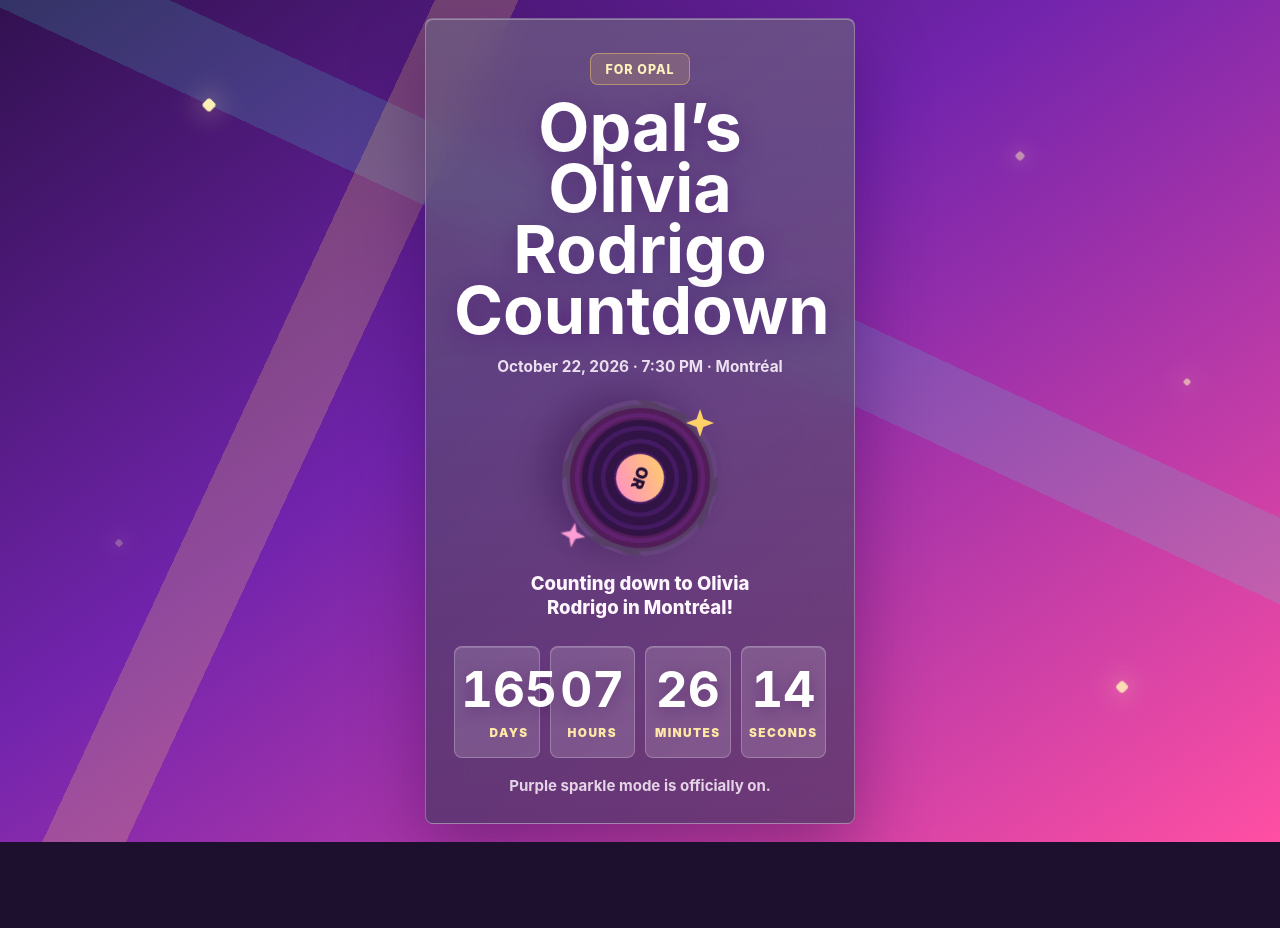
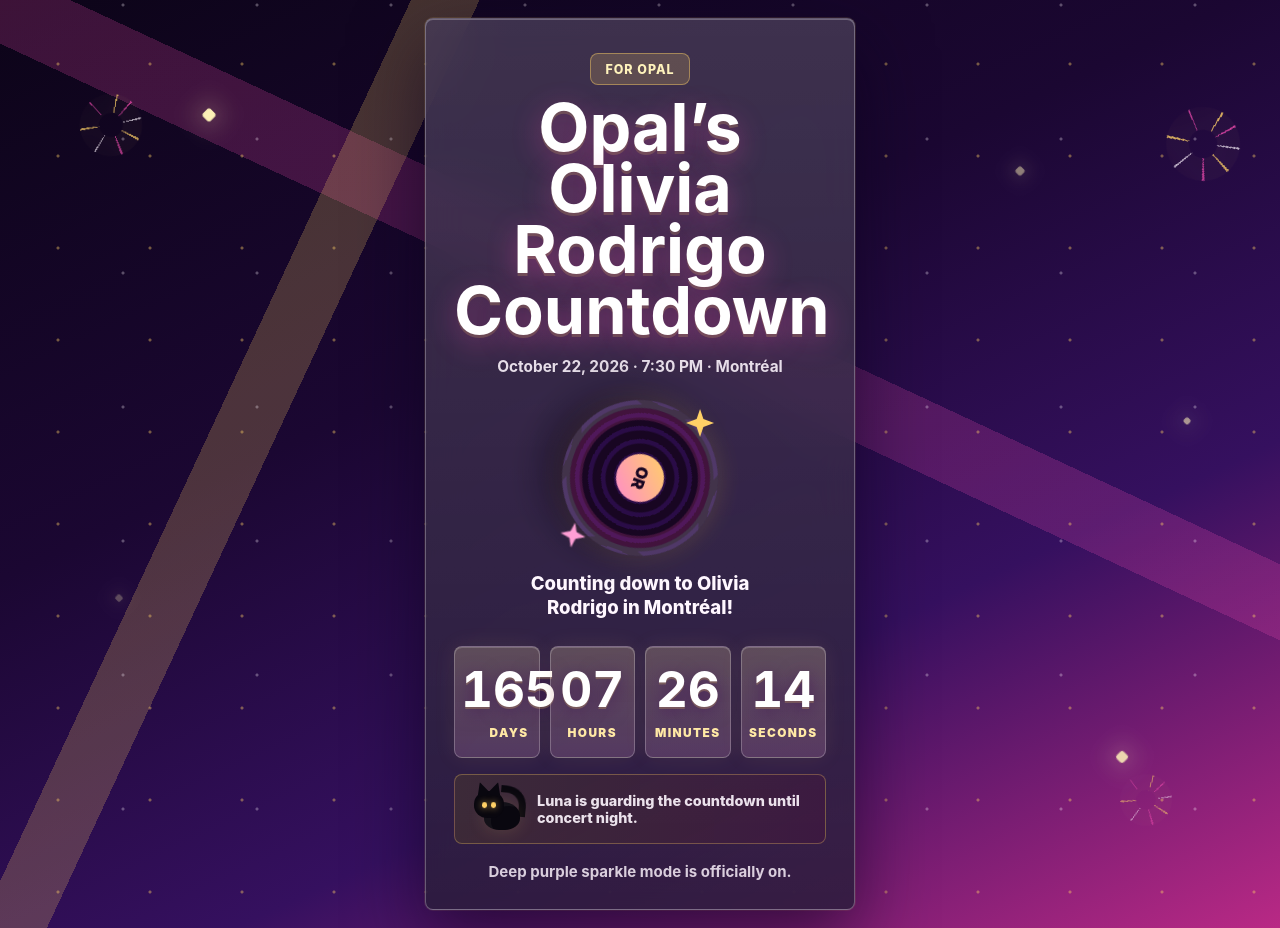
Before and after one commit to jason-weale/opals-olivia-countdown, a React (Vite) app: page / in a window 1280 px wide. Before the commit the page ends 842 px from the top, so only its background shows below. Built offline with nearby package versions, Linux system fonts and the light colour scheme.

Commit message:
Add Luna cat fireworks theme

```diff
--- a/src/App.tsx
+++ b/src/App.tsx
@@ -69,6 +69,12 @@ function App() {
 
   return (
     <main className="app-shell" aria-labelledby="app-title">
+      <div className="fireworks" aria-hidden="true">
+        <span className="firework firework-one" />
+        <span className="firework firework-two" />
+        <span className="firework firework-three" />
+      </div>
+
       <div className="sparkle-field" aria-hidden="true">
         <span />
         <span />
@@ -102,7 +108,21 @@ function App() {
           ))}
         </div>
 
-        <p className="footer-note">Purple sparkle mode is officially on.</p>
+        <div className="luna-scene" aria-label="Luna the black cat is guarding the countdown">
+          <div className="cat-luna" aria-hidden="true">
+            <div className="cat-tail" />
+            <div className="cat-body" />
+            <div className="cat-head">
+              <span className="cat-ear left-ear" />
+              <span className="cat-ear right-ear" />
+              <span className="cat-eye left-eye" />
+              <span className="cat-eye right-eye" />
+            </div>
+          </div>
+          <p>Luna is guarding the countdown until concert night.</p>
+        </div>
+
+        <p className="footer-note">Deep purple sparkle mode is officially on.</p>
       </section>
     </main>
   );
--- a/src/index.css
+++ b/src/index.css
@@ -1,15 +1,17 @@
 :root {
   color: #fff7ff;
-  background: #1d102f;
+  background: #10051f;
   font-family:
     Inter, ui-sans-serif, system-ui, -apple-system, BlinkMacSystemFont, "Segoe UI", sans-serif;
   font-synthesis: none;
   text-rendering: optimizeLegibility;
   -webkit-font-smoothing: antialiased;
-  --violet: #7d2cff;
+  --violet: #8b3dff;
+  --deep-violet: #170529;
   --pink: #ff4fb8;
   --gold: #ffd166;
-  --ink: #241036;
+  --ink: #180622;
+  --luna: #09070f;
 }
 
 * {
@@ -18,7 +20,7 @@
 
 html {
   min-height: 100%;
-  background: #1d102f;
+  background: #10051f;
 }
 
 body {
@@ -43,9 +45,84 @@ select {
   overflow: hidden;
   padding: max(18px, env(safe-area-inset-top)) 16px max(18px, env(safe-area-inset-bottom));
   background:
-    linear-gradient(115deg, transparent 0 26%, rgba(255, 209, 102, 0.22) 26% 31%, transparent 31% 100%),
-    linear-gradient(25deg, transparent 0 58%, rgba(66, 230, 215, 0.16) 58% 64%, transparent 64% 100%),
-    linear-gradient(145deg, #311150 0%, #7224ad 42%, #ff4fa3 100%);
+    linear-gradient(115deg, transparent 0 24%, rgba(255, 209, 102, 0.22) 24% 28%, transparent 28% 100%),
+    linear-gradient(25deg, transparent 0 58%, rgba(255, 79, 184, 0.2) 58% 63%, transparent 63% 100%),
+    linear-gradient(155deg, #0c0418 0%, #1b0732 38%, #35105f 68%, #b92985 100%);
+}
+
+.app-shell::before {
+  position: absolute;
+  inset: 0;
+  background-image:
+    radial-gradient(circle, rgba(255, 209, 102, 0.75) 0 1px, transparent 2px),
+    radial-gradient(circle, rgba(255, 246, 255, 0.55) 0 1px, transparent 2px);
+  background-position:
+    12px 18px,
+    56px 72px;
+  background-size:
+    92px 92px,
+    134px 134px;
+  content: "";
+  opacity: 0.55;
+  pointer-events: none;
+}
+
+.fireworks {
+  position: absolute;
+  inset: 0;
+  pointer-events: none;
+}
+
+.firework {
+  position: absolute;
+  width: 7.5rem;
+  aspect-ratio: 1;
+  border-radius: 999px;
+  opacity: 0.76;
+  background:
+    radial-gradient(circle, #fff6c7 0 3px, transparent 4px),
+    conic-gradient(
+      from 0deg,
+      transparent 0 7deg,
+      rgba(255, 209, 102, 0.95) 7deg 10deg,
+      transparent 10deg 36deg,
+      rgba(255, 79, 184, 0.88) 36deg 39deg,
+      transparent 39deg 72deg,
+      rgba(255, 246, 255, 0.82) 72deg 75deg,
+      transparent 75deg 112deg,
+      rgba(255, 209, 102, 0.9) 112deg 116deg,
+      transparent 116deg 154deg,
+      rgba(255, 79, 184, 0.78) 154deg 158deg,
+      transparent 158deg 206deg,
+      rgba(255, 246, 255, 0.86) 206deg 209deg,
+      transparent 209deg 256deg,
+      rgba(255, 209, 102, 0.92) 256deg 260deg,
+      transparent 260deg 312deg,
+      rgba(255, 79, 184, 0.82) 312deg 315deg,
+      transparent 315deg 360deg
+    );
+  filter: drop-shadow(0 0 14px rgba(255, 209, 102, 0.42));
+  mask-image: radial-gradient(circle, transparent 0 18%, black 19% 47%, transparent 48%);
+  animation: firework-pop 4.8s ease-in-out infinite;
+}
+
+.firework-one {
+  top: 7%;
+  left: 4%;
+}
+
+.firework-two {
+  top: 10%;
+  right: 2%;
+  width: 6.4rem;
+  animation-delay: -1.7s;
+}
+
+.firework-three {
+  right: 7%;
+  bottom: 9%;
+  width: 5.6rem;
+  animation-delay: -3.2s;
 }
 
 .sparkle-field {
@@ -114,11 +191,12 @@ select {
   border-radius: 8px;
   padding: 28px 18px 22px;
   background:
-    linear-gradient(180deg, rgba(255, 255, 255, 0.24), rgba(255, 255, 255, 0.11)),
-    rgba(39, 17, 70, 0.68);
+    linear-gradient(180deg, rgba(255, 255, 255, 0.18), rgba(255, 255, 255, 0.08)),
+    rgba(20, 6, 40, 0.82);
   box-shadow:
-    0 28px 72px rgba(35, 6, 64, 0.38),
-    inset 0 1px 0 rgba(255, 255, 255, 0.3);
+    0 28px 72px rgba(10, 2, 26, 0.58),
+    0 0 0 1px rgba(255, 209, 102, 0.12),
+    inset 0 1px 0 rgba(255, 255, 255, 0.26);
   text-align: center;
   backdrop-filter: blur(20px);
 }
@@ -143,7 +221,7 @@ select {
   border: 1px solid rgba(255, 209, 102, 0.44);
   border-radius: 8px;
   padding: 6px 14px;
-  background: rgba(255, 209, 102, 0.16);
+  background: rgba(255, 209, 102, 0.18);
   color: #fff3bc;
   font-size: 0.78rem;
   font-weight: 800;
@@ -159,7 +237,9 @@ h1 {
   line-height: 0.92;
   letter-spacing: 0;
   text-wrap: balance;
-  text-shadow: 0 5px 24px rgba(65, 0, 105, 0.45);
+  text-shadow:
+    0 3px 0 rgba(255, 209, 102, 0.18),
+    0 8px 28px rgba(255, 79, 184, 0.38);
 }
 
 .event-line {
@@ -185,10 +265,11 @@ h1 {
   border-radius: 999px;
   background:
     radial-gradient(circle, #ffd166 0 13%, transparent 14%),
-    repeating-radial-gradient(circle, #321345 0 8px, #441a63 9px 13px);
+    repeating-radial-gradient(circle, #180622 0 8px, #2a0c47 9px 13px);
   box-shadow:
-    0 18px 38px rgba(37, 4, 61, 0.35),
-    inset 0 0 0 12px rgba(255, 79, 184, 0.15);
+    0 18px 38px rgba(7, 2, 18, 0.5),
+    0 0 26px rgba(255, 209, 102, 0.2),
+    inset 0 0 0 12px rgba(255, 79, 184, 0.18);
   animation: spin 18s linear infinite;
 }
 
@@ -250,8 +331,12 @@ h1 {
   border: 1px solid rgba(255, 255, 255, 0.24);
   border-radius: 8px;
   padding: 12px 6px;
-  background: rgba(255, 255, 255, 0.15);
-  box-shadow: inset 0 1px 0 rgba(255, 255, 255, 0.18);
+  background:
+    linear-gradient(180deg, rgba(255, 209, 102, 0.13), rgba(255, 79, 184, 0.08)),
+    rgba(255, 255, 255, 0.11);
+  box-shadow:
+    0 0 22px rgba(255, 209, 102, 0.08),
+    inset 0 1px 0 rgba(255, 255, 255, 0.18);
 }
 
 .time-tile strong {
@@ -260,7 +345,9 @@ h1 {
   line-height: 1;
   font-variant-numeric: tabular-nums;
   letter-spacing: 0;
-  text-shadow: 0 4px 18px rgba(58, 0, 83, 0.38);
+  text-shadow:
+    0 2px 0 rgba(255, 209, 102, 0.22),
+    0 4px 18px rgba(58, 0, 83, 0.5);
 }
 
 .time-tile span {
@@ -278,9 +365,131 @@ h1 {
   font-weight: 700;
 }
 
+.luna-scene {
+  display: grid;
+  grid-template-columns: auto minmax(0, 1fr);
+  align-items: center;
+  gap: 12px;
+  margin: 16px 0 0;
+  border: 1px solid rgba(255, 209, 102, 0.3);
+  border-radius: 8px;
+  padding: 10px 12px;
+  background:
+    linear-gradient(90deg, rgba(255, 209, 102, 0.12), rgba(255, 79, 184, 0.1)),
+    rgba(8, 3, 18, 0.32);
+  text-align: left;
+}
+
+.luna-scene p {
+  margin: 0;
+  color: rgba(255, 247, 255, 0.9);
+  font-size: 0.9rem;
+  font-weight: 800;
+  line-height: 1.2;
+}
+
+.cat-luna {
+  position: relative;
+  width: 58px;
+  height: 48px;
+}
+
+.cat-body {
+  position: absolute;
+  right: 5px;
+  bottom: 3px;
+  width: 36px;
+  height: 28px;
+  border-radius: 50% 50% 42% 42%;
+  background: var(--luna);
+  box-shadow:
+    inset 7px 4px 0 rgba(255, 255, 255, 0.04),
+    0 0 18px rgba(255, 209, 102, 0.16);
+}
+
+.cat-head {
+  position: absolute;
+  left: 7px;
+  bottom: 15px;
+  width: 30px;
+  height: 27px;
+  border-radius: 48% 48% 45% 45%;
+  background: var(--luna);
+}
+
+.cat-ear {
+  position: absolute;
+  top: -9px;
+  width: 14px;
+  height: 14px;
+  background: var(--luna);
+  clip-path: polygon(50% 0, 0 100%, 100% 100%);
+}
+
+.left-ear {
+  left: 1px;
+  transform: rotate(-18deg);
+}
+
+.right-ear {
+  right: 1px;
+  transform: rotate(18deg);
+}
+
+.cat-eye {
+  position: absolute;
+  top: 11px;
+  width: 5px;
+  height: 6px;
+  border-radius: 999px;
+  background: #ffd166;
+  box-shadow: 0 0 8px rgba(255, 209, 102, 0.75);
+  animation: cat-blink 5.5s ease-in-out infinite;
+}
+
+.left-eye {
+  left: 8px;
+}
+
+.right-eye {
+  right: 8px;
+}
+
+.cat-tail {
+  position: absolute;
+  right: 0;
+  bottom: 18px;
+  width: 26px;
+  height: 30px;
+  border: 7px solid var(--luna);
+  border-bottom: 0;
+  border-left: 0;
+  border-radius: 0 20px 0 0;
+  transform: rotate(18deg);
+  transform-origin: bottom left;
+  animation: tail-swish 3.6s ease-in-out infinite;
+}
+
 @keyframes spin {
   to {
     transform: rotate(1turn);
+  }
+}
+
+@keyframes firework-pop {
+  0%,
+  100% {
+    opacity: 0;
+    transform: scale(0.72) rotate(0deg);
+  }
+
+  18%,
+  68% {
+    opacity: 0.85;
+  }
+
+  54% {
+    transform: scale(1.08) rotate(24deg);
   }
 }
 
@@ -310,6 +519,24 @@ h1 {
   }
 }
 
+@keyframes cat-blink {
+  0%,
+  91%,
+  100% {
+    transform: scaleY(1);
+  }
+
+  94% {
+    transform: scaleY(0.15);
+  }
+}
+
+@keyframes tail-swish {
+  50% {
+    transform: rotate(5deg);
+  }
+}
+
 @media (min-width: 560px) {
   .countdown-card {
     padding: 34px 28px 28px;
```
Also changed, not shown: public/icon-192.png, public/icon-512.png.
